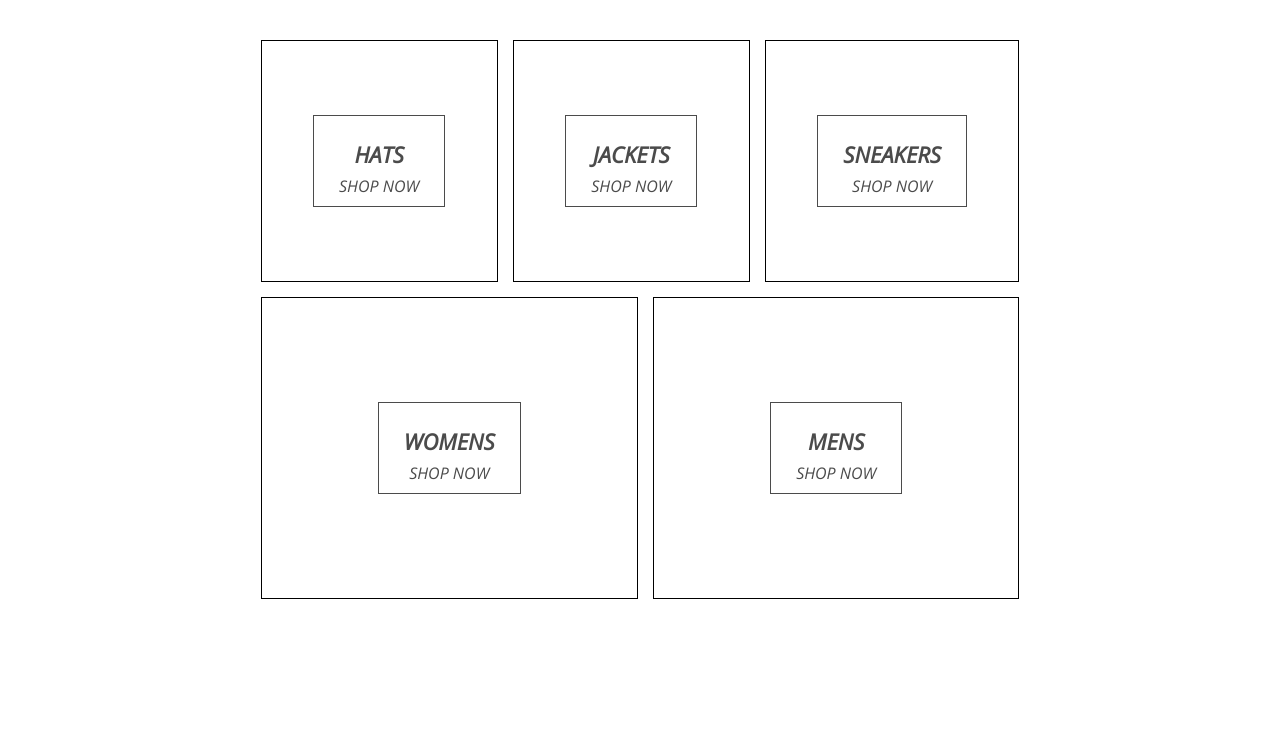
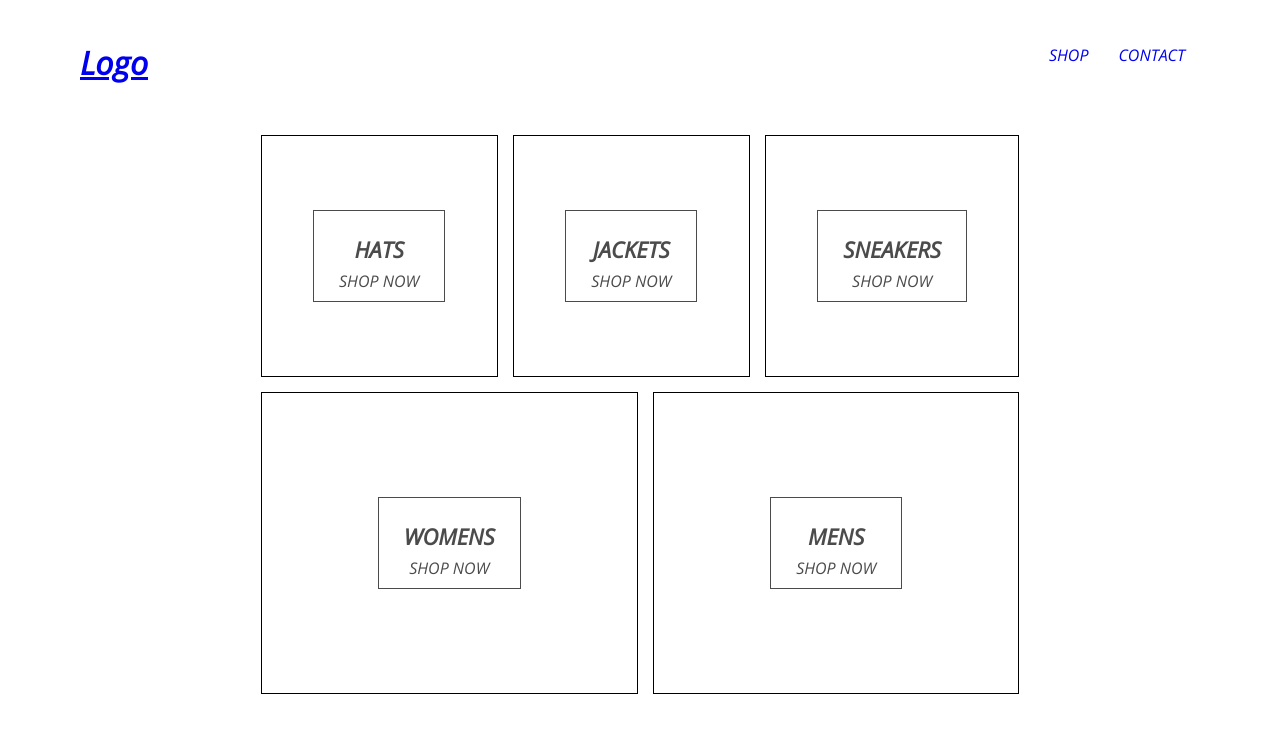
Before and after one commit to AkashMishraMS/E-commerce, a React (Create React App) app: page / in a window 1280 px wide. Shown: the top 732 px of the page. Built offline with nearby package versions, Linux system fonts and the light colour scheme; grey boxes are pictures that could not be loaded.

Commit message:
basic header setup has been done

```diff
--- a/src/App.js
+++ b/src/App.js
@@ -3,10 +3,12 @@ import './App.css';
 import { Route, Switch } from "react-router-dom";
 import HomePage from './page/Homepage/home';
 import ShopPage from "./page/shop/shop";
+import Header from './Component/Header/header'
 
 function App() {
   return (
     <div>
+      <Header/>
       <Switch>
         <Route exact path='/' component = {HomePage}/>
         <Route exact path='/shop' component = {ShopPage}/>
--- /dev/null
+++ b/src/Component/Header/header.js
@@ -0,0 +1,18 @@
+import React from 'react'
+import './header.scss'
+import {Link} from 'react-router-dom'
+
+const Header = () => (
+
+    <div className='header'>
+        <Link to='/'>
+            <h1>Logo</h1>
+        </Link>
+        <div className='options'>
+            <Link className='option' to='/shop'>SHOP</Link>
+            <Link className='option' to='/shop'>CONTACT</Link>
+        </div>
+    </div>
+)
+
+export default Header
--- /dev/null
+++ b/src/Component/Header/header.scss
@@ -0,0 +1,26 @@
+.header {
+    height: 70px;
+    width: 100%;
+    display: flex;
+    justify-content: space-between;
+    margin-bottom: 25px;
+
+    .logo-container {
+        height: 100%;
+        width: 70px;
+        padding: 25px;
+    }
+
+    .options {
+        width: 50%;
+        height: 100%;
+        display: flex;
+        align-items: center;
+        justify-content: flex-end;
+
+        .option{
+            padding: 10px 15px;
+            text-decoration: none;
+        }
+    }
+}
```
